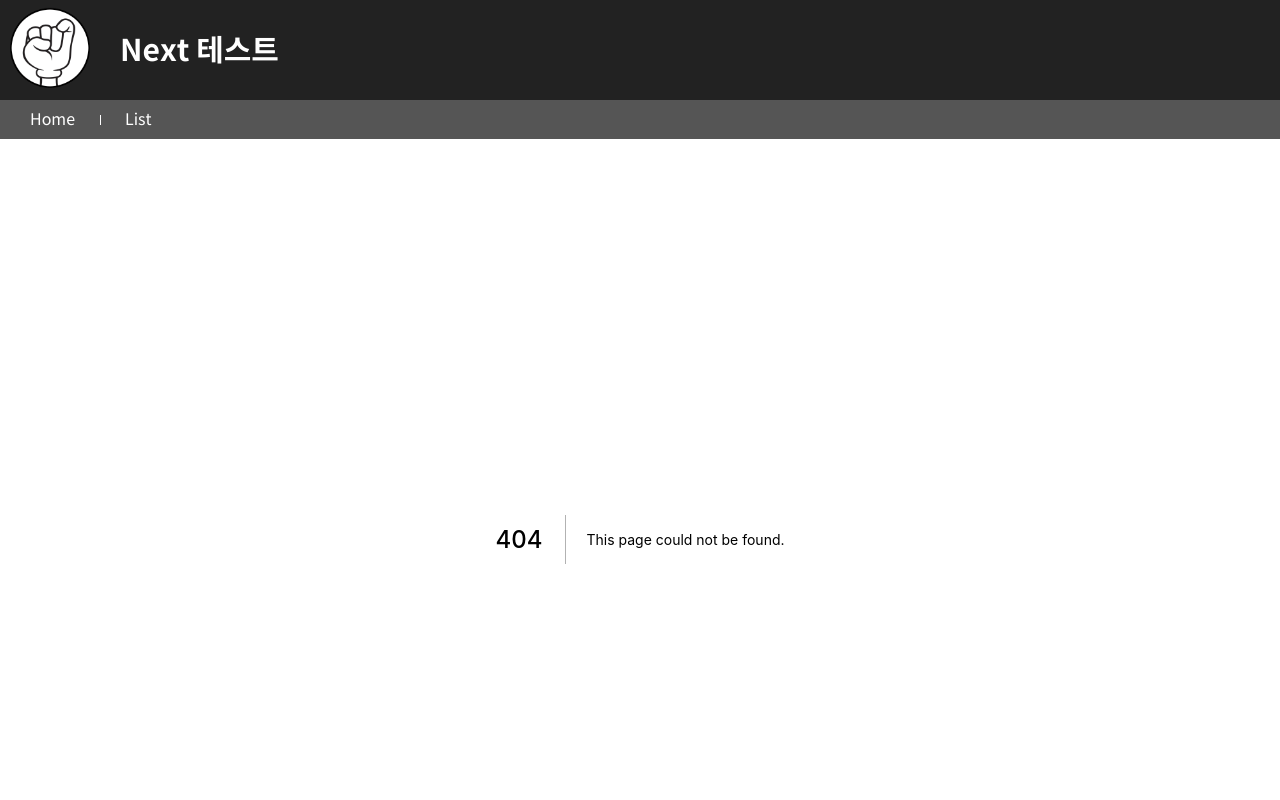
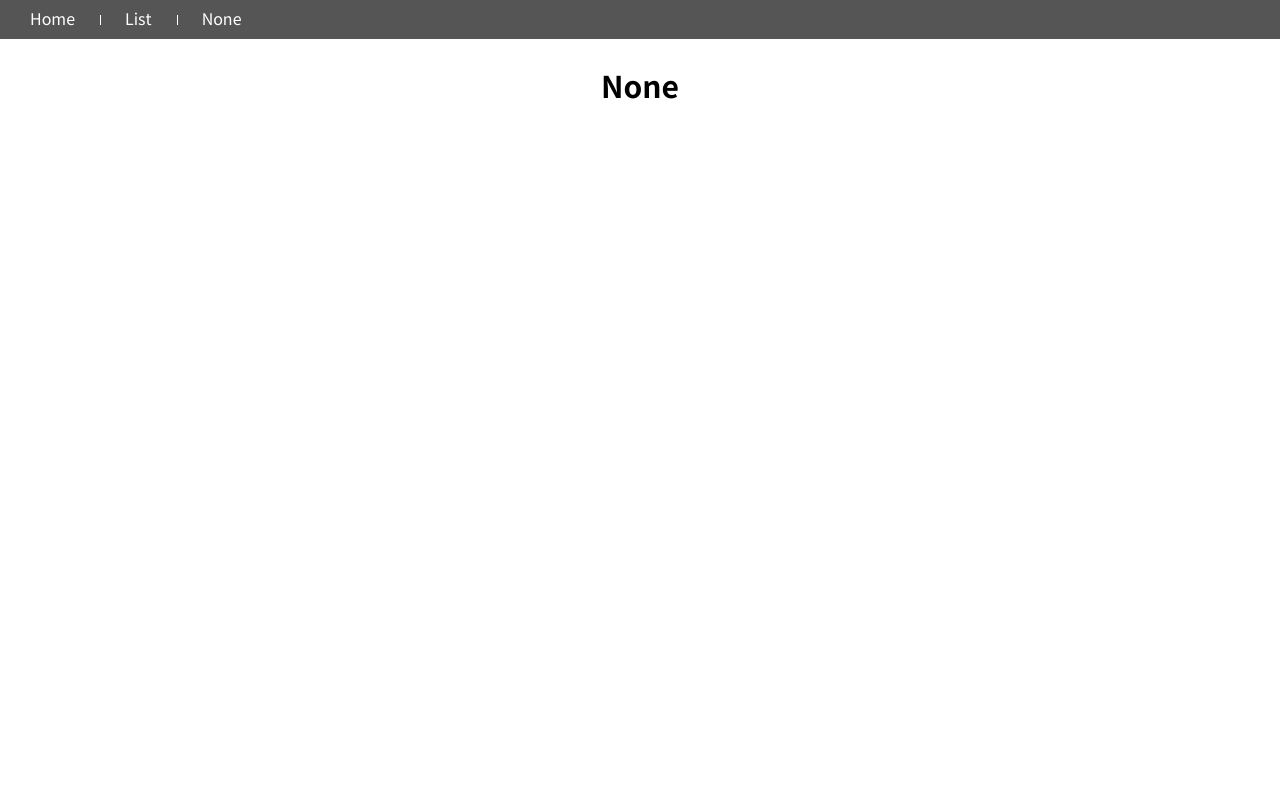
Before and after one commit to knightrun/next-basic, a Next.js app: page /none in a window 1280 px wide. Before the commit this address had no page. Shown: the top 800 px of the page. Built offline with nearby package versions, Linux system fonts and the light colour scheme.

Commit message:
next-basic setting

```diff
--- a/package.json
+++ b/package.json
@@ -21,6 +21,7 @@
     "@babel/preset-react": "^7.13.13",
     "@babel/preset-typescript": "^7.13.0",
     "@types/classnames": "^2.2.11",
+    "@types/next": "^9.0.0",
     "@types/node": "^14.14.37",
     "@types/react": "^17.0.3",
     "@types/react-dom": "^17.0.3",
--- a/src/components/common/gnb.tsx
+++ b/src/components/common/gnb.tsx
@@ -36,6 +36,10 @@ const Gnb = () => (
     <Link href="/product/list">
       <a>List</a>
     </Link>
+
+    <Link href="/none">
+      <a>None</a>
+    </Link>
   </Nav>
 )
 
--- /dev/null
+++ b/src/components/layouts/default.tsx
@@ -0,0 +1,12 @@
+import Header from '@/components/common/header'
+import Footer from '@/components/common/footer'
+
+const DefaultLayout = ({ children }) => (
+    <div className="default-container">
+      <Header />
+      <div className="main">{children}</div>
+      <Footer />
+    </div>
+)
+
+export default DefaultLayout
--- /dev/null
+++ b/src/components/layouts/none.tsx
@@ -0,0 +1,10 @@
+import Gnb from '@/components/common/gnb'
+
+const NoneLayout = ({ children }) => (
+    <div className="none-container">
+      <Gnb/>
+      <div className="main">{children}</div>
+    </div>
+)
+
+export default NoneLayout
--- a/src/pages/_app.tsx
+++ b/src/pages/_app.tsx
@@ -2,9 +2,10 @@ import {AppProps} from 'next/app'
 import '~/public/css/reset.css'
 import '~/public/css/globals.css'
 import '@/assets/style/common.scss'
-import Header from '@/components/common/header'
-import Footer from '@/components/common/footer'
 import styled from '@emotion/styled'
+import DefaultLayout from '@/components/layouts/default'
+import React from "react";
+import {NextPage} from "next";
 
 const Container = styled.div`
   display:flex;
@@ -12,12 +13,25 @@ const Container = styled.div`
   min-height: 100vh;
 `
 
+// type GetLayoutFunc = (page: React.ReactElement) => React.ReactElement
+// type PageWithLayout = NextPage & {
+//   useLayout: GetLayoutFunc
+// }
+//
+// function App({Component, pageProps}: AppProps) {
+//   const useLayout = (Component as PageWithLayout).useLayout || ((page) => <DefaultLayout>{page}</DefaultLayout>)
+//   return useLayout(<Component {...pageProps} />)
+// }
+
 function App({Component, pageProps}: AppProps) {
+  // @ts-ignore
+  const Layout = Component.Layout || DefaultLayout
+
   return (
     <Container>
-      <Header />
-      <Component {...pageProps} />
-      <Footer />
+      <Layout>
+        <Component {...pageProps} />
+      </Layout>
     </Container>
   )
 }
--- /dev/null
+++ b/src/pages/none/index.tsx
@@ -0,0 +1,11 @@
+import DocsLayout from '@/components/layouts/none'
+import Heading from '@/components/common/heading'
+
+const NonePage = () =>  (
+    <div className="none">
+      <Heading level="2" title="None"/>
+    </div>
+)
+NonePage.Layout = DocsLayout
+
+export default NonePage
```
Also changed, not shown: 1 other file (tests, documents, lock files or other folders).
